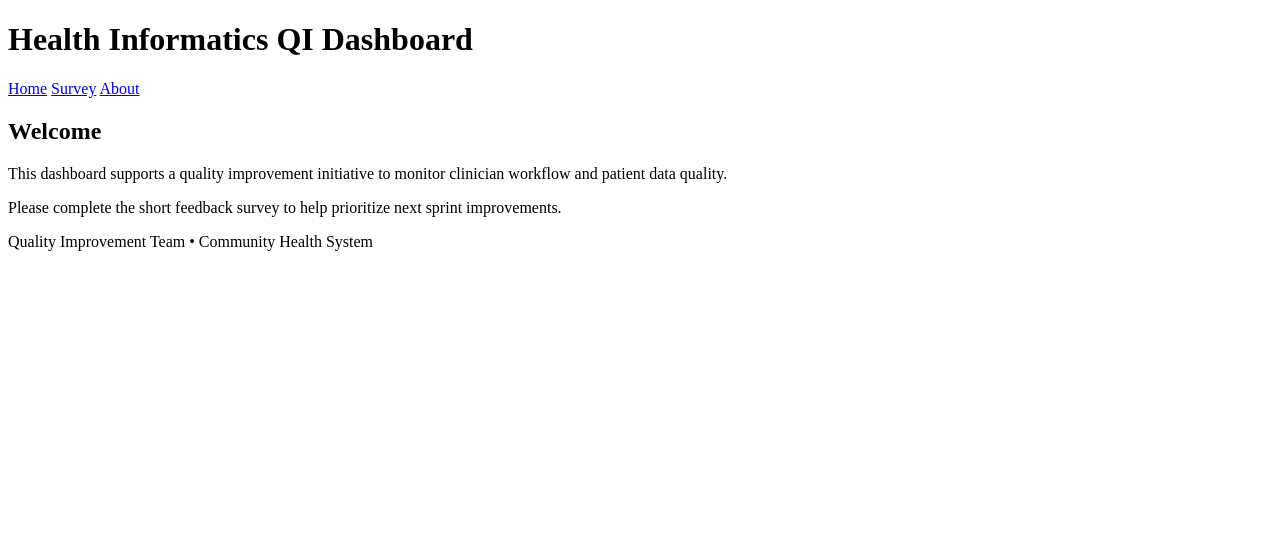
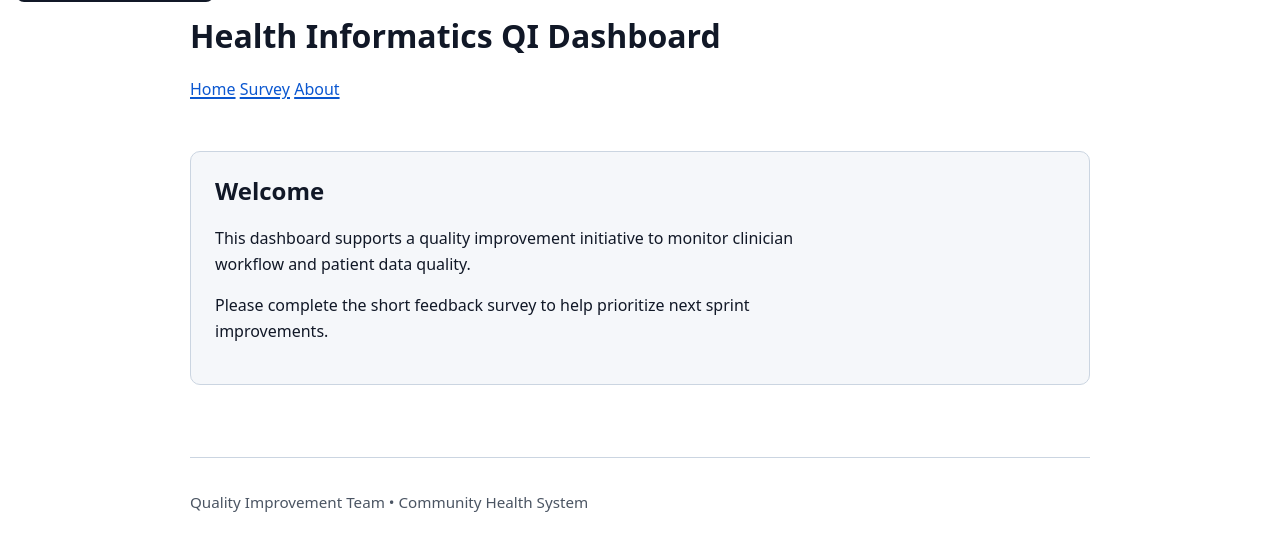
Before and after one commit to nwiggs/uiux-in-class-exercise, a Flask app: page / in a window 1280 px wide. Shown: the top 551 px of the page. Run offline with Flask 3, Linux system fonts and the light colour scheme.

Commit message:
updated base

```diff
--- a/templates/base.html
+++ b/templates/base.html
@@ -4,8 +4,11 @@
     <meta charset="UTF-8">
     <meta name="viewport" content="width=device-width, initial-scale=1.0">
     <title>{% block title %}QI Dashboard{% endblock %}</title>
+    <link rel="stylesheet" href="{{ url_for('static', filename='style.css') }}">
 </head>
 <body>
+    <a href="#main-content" class="skip-link">Skip to main content</a>
+
     <header>
         <h1>Health Informatics QI Dashboard</h1>
         <nav>
@@ -15,7 +18,7 @@
         </nav>
     </header>
 
-    <main>
+    <main id="main-content">
         {% block content %}{% endblock %}
     </main>
 
```
